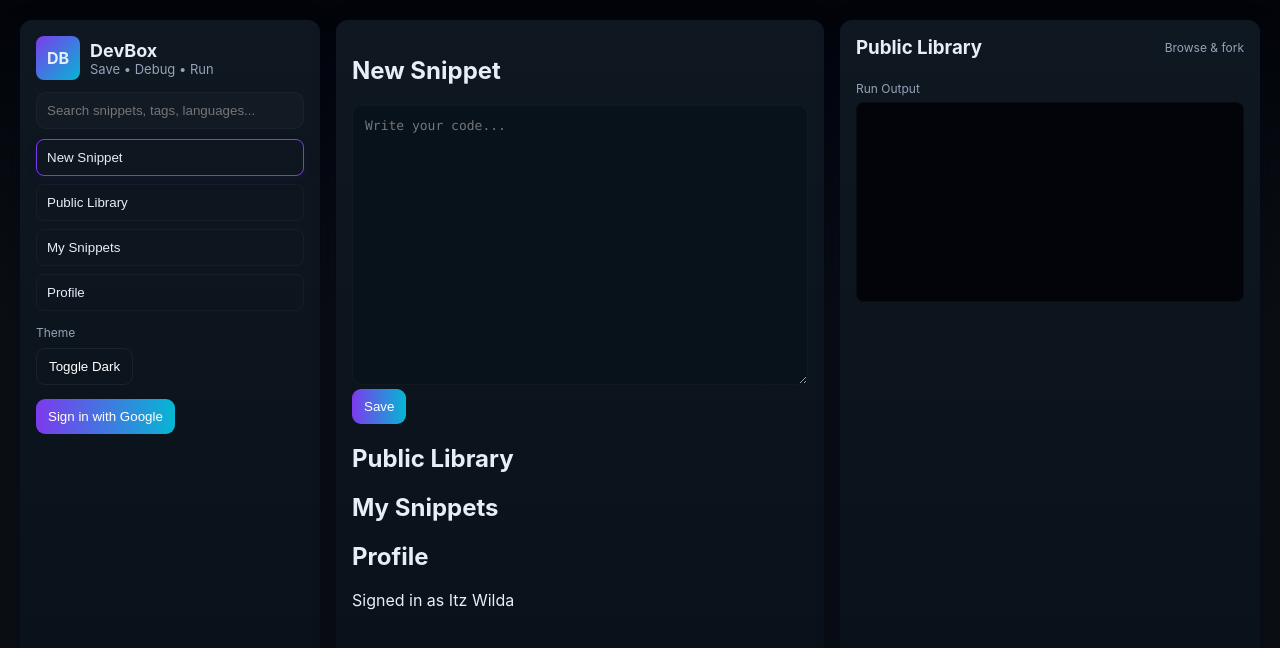
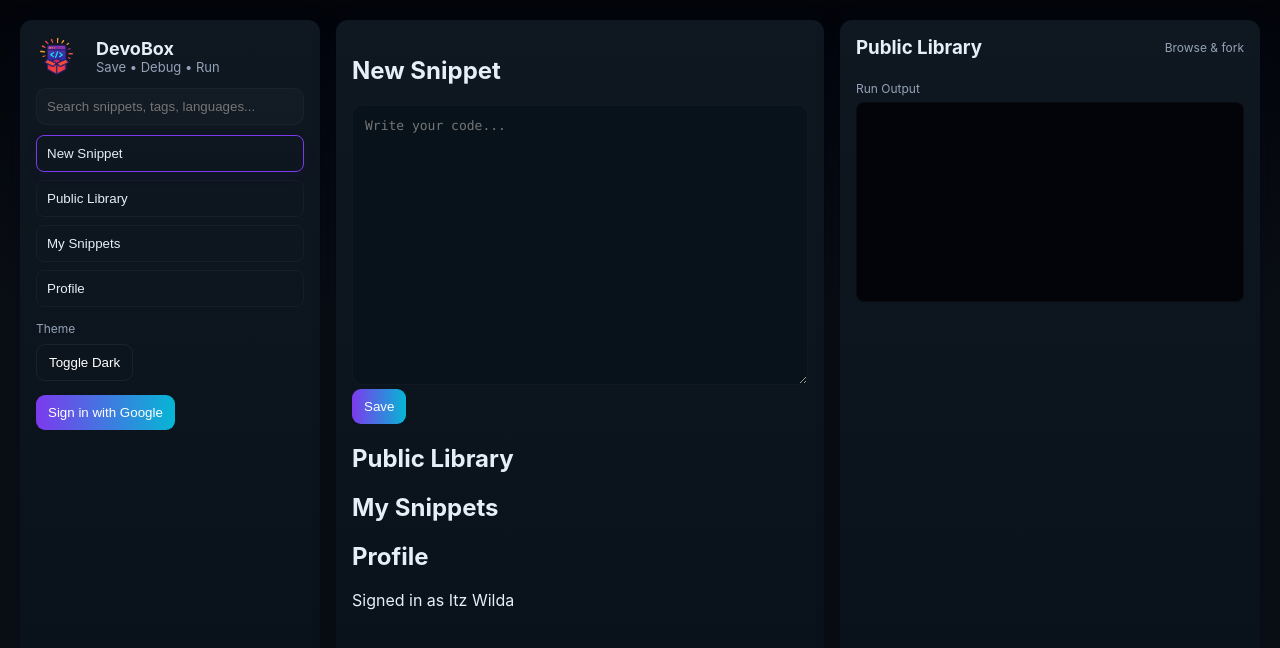
Before and after one commit to ItzWildaYT/DevBox, a website with bundled scripts: page index.html in a window 1280 px wide. Built offline with nearby package versions, Linux system fonts and the light colour scheme.

Commit message:
Update index.html

```diff
--- a/index.html
+++ b/index.html
@@ -3,78 +3,96 @@
 <head>
   <meta charset="utf-8">
   <meta name="viewport" content="width=device-width,initial-scale=1">
-  <title>DevBox</title>
+  <title>DevoBox</title>
+  <link rel="icon" type="image/png" href="/assets/logo-placeholder.png">
   <link rel="stylesheet" href="/css/style.css">
   <link rel="stylesheet" href="https://cdnjs.cloudflare.com/ajax/libs/prism/1.29.0/themes/prism-tomorrow.min.css">
 </head>
 <body>
   <div class="app">
+    <!-- ========== SIDEBAR ========== -->
     <aside class="sidebar">
       <div class="logo">
-        <div class="mark">DB</div>
+        <img src="/assets/logo-placeholder.png" alt="DevBox Logo" class="logo-img" style="width:40px;height:40px;border-radius:8px;object-fit:cover;margin-right:10px;">
         <div>
-          <h1>DevBox</h1>
+          <h1>DevoBox</h1>
           <div class="muted">Save • Debug • Run</div>
         </div>
       </div>
-      <div class="row" style="margin-bottom:10px">
+
+      <div class="row" style="margin-bottom:10px;">
         <input id="searchInput" class="search" placeholder="Search snippets, tags, languages...">
       </div>
-<div class="nav">
+
+      <nav class="nav">
         <button class="active" data-target="newSnippet">New Snippet</button>
         <button data-target="publicLibrary">Public Library</button>
         <button data-target="mySnippets">My Snippets</button>
         <button data-target="profile">Profile</button>
-</div>
-      <div style="margin-top:14px">
+      </nav>
+
+      <div style="margin-top:14px;">
         <div class="muted-small">Theme</div>
-        <div style="display:flex;gap:8px;margin-top:8px">
+        <div style="display:flex;gap:8px;margin-top:8px;">
           <button id="themeToggle" class="btn secondary">Toggle Dark</button>
         </div>
       </div>
-      <div style="margin-top:14px">
+
+      <div style="margin-top:14px;">
         <div id="authArea">
           <button id="signInBtn" class="btn">Sign in with Google</button>
         </div>
       </div>
     </aside>
 
+    <!-- ========== MAIN CONTENT ========== -->
     <main class="main">
+      <!-- New Snippet Section -->
       <section id="newSnippet" class="section">
         <h2>New Snippet</h2>
         <textarea id="codeInput" class="code" placeholder="Write your code..."></textarea>
         <button class="btn">Save</button>
       </section>
 
+      <!-- Public Library Section -->
       <section id="publicLibrary" class="section hidden">
         <h2>Public Library</h2>
         <div id="libraryContainer"></div>
       </section>
 
+      <!-- My Snippets Section -->
       <section id="mySnippets" class="section hidden">
         <h2>My Snippets</h2>
         <div id="mySnippetsContainer"></div>
       </section>
 
+      <!-- Profile Section -->
       <section id="profile" class="section hidden">
         <h2>Profile</h2>
         <p>Signed in as Itz Wilda</p>
       </section>
     </main>
 
+    <!-- ========== RIGHT PANEL ========== -->
     <aside class="right">
-      <div style="display:flex;justify-content:space-between;align-items:center;margin-bottom:10px">
-        <h3 style="margin:0">Public Library</h3>
+      <div style="display:flex;justify-content:space-between;align-items:center;margin-bottom:10px;">
+        <h3 style="margin:0;">Public Library</h3>
         <div class="muted-small">Browse & fork</div>
       </div>
+
       <div id="libList" class="lib-list"></div>
-      <div style="margin-top:12px">
+
+      <div style="margin-top:12px;">
         <div class="muted-small">Run Output</div>
-        <iframe id="runFrame" style="width:100%;height:200px;border-radius:8px;border:1px solid rgba(255,255,255,0.03);background:#020409;margin-top:6px"></iframe>
+        <iframe
+          id="runFrame"
+          style="width:100%;height:200px;border-radius:8px;border:1px solid rgba(255,255,255,0.03);background:#020409;margin-top:6px;">
+        </iframe>
       </div>
     </aside>
   </div>
 
+  <!-- ========== SCRIPTS ========== -->
   <script src="https://cdnjs.cloudflare.com/ajax/libs/prism/1.29.0/prism.min.js"></script>
   <script src="https://cdnjs.cloudflare.com/ajax/libs/prism/1.29.0/components/prism-javascript.min.js"></script>
   <script src="https://cdnjs.cloudflare.com/ajax/libs/prism/1.29.0/components/prism-python.min.js"></script>
```
Lines whose indentation alone changed are shown as unchanged.
